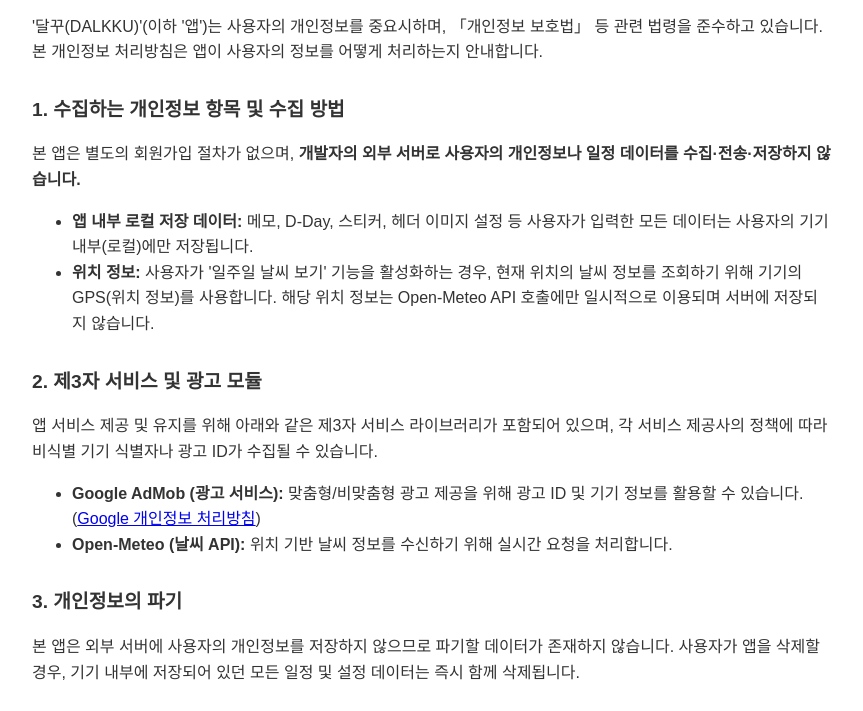
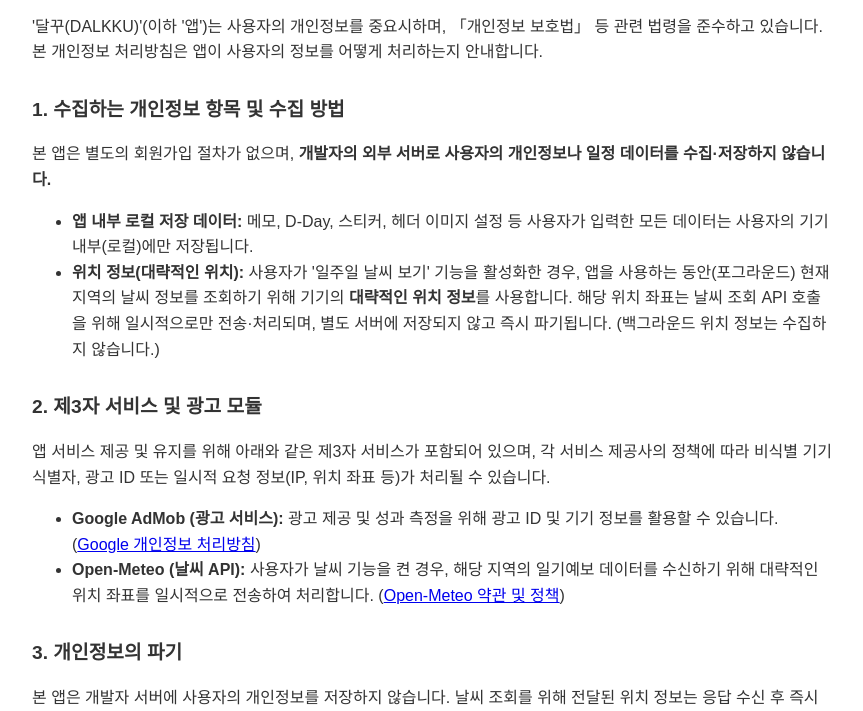
Before and after one commit to prosperity1212/choijiyun.co.kr, a plain HTML site: page dalkku/privacy.html in a window 1280 px wide. Shown: the part 89-800 px from the top of the page, without its empty margins (208-1071 px from the left). Drawn offline with Linux system fonts and the light colour scheme.

Commit message:
Update privacy.html

```diff
--- a/dalkku/privacy.html
+++ b/dalkku/privacy.html
@@ -2,7 +2,6 @@
 <html lang="ko">
   <head>
     <meta charset="UTF-8" />
-    <meta name="robots" content="noindex, nofollow">
     <meta name="viewport" content="width=device-width, initial-scale=1.0" />
     <title>달꾸(DALKKU) 개인정보 처리방침</title>
     <style>
@@ -40,8 +39,8 @@
     <p>
       본 앱은 별도의 회원가입 절차가 없으며,
       <strong
-        >개발자의 외부 서버로 사용자의 개인정보나 일정 데이터를
-        수집·전송·저장하지 않습니다.</strong
+        >개발자의 외부 서버로 사용자의 개인정보나 일정 데이터를 수집·저장하지
+        않습니다.</strong
       >
     </p>
     <ul>
@@ -51,39 +50,49 @@
         내부(로컬)에만 저장됩니다.
       </li>
       <li>
-        <strong>위치 정보:</strong> 사용자가 '일주일 날씨 보기' 기능을
-        활성화하는 경우, 현재 위치의 날씨 정보를 조회하기 위해 기기의 GPS(위치
-        정보)를 사용합니다. 해당 위치 정보는 Open-Meteo API 호출에만 일시적으로
-        이용되며 서버에 저장되지 않습니다.
+        <strong>위치 정보(대략적인 위치):</strong> 사용자가 '일주일 날씨 보기'
+        기능을 활성화한 경우, 앱을 사용하는 동안(포그라운드) 현재 지역의 날씨
+        정보를 조회하기 위해 기기의 <strong>대략적인 위치 정보</strong>를
+        사용합니다. 해당 위치 좌표는 날씨 조회 API 호출을 위해 일시적으로만
+        전송·처리되며, 별도 서버에 저장되지 않고 즉시 파기됩니다. (백그라운드
+        위치 정보는 수집하지 않습니다.)
       </li>
     </ul>
 
     <h2>2. 제3자 서비스 및 광고 모듈</h2>
     <p>
-      앱 서비스 제공 및 유지를 위해 아래와 같은 제3자 서비스 라이브러리가
-      포함되어 있으며, 각 서비스 제공사의 정책에 따라 비식별 기기 식별자나 광고
-      ID가 수집될 수 있습니다.
+      앱 서비스 제공 및 유지를 위해 아래와 같은 제3자 서비스가 포함되어 있으며,
+      각 서비스 제공사의 정책에 따라 비식별 기기 식별자, 광고 ID 또는 일시적
+      요청 정보(IP, 위치 좌표 등)가 처리될 수 있습니다.
     </p>
     <ul>
       <li>
-        <strong>Google AdMob (광고 서비스):</strong> 맞춤형/비맞춤형 광고 제공을
+        <strong>Google AdMob (광고 서비스):</strong> 광고 제공 및 성과 측정을
         위해 광고 ID 및 기기 정보를 활용할 수 있습니다. (<a
           href="https://policies.google.com/privacy"
           target="_blank"
+          rel="noopener noreferrer"
           >Google 개인정보 처리방침</a
         >)
       </li>
       <li>
-        <strong>Open-Meteo (날씨 API):</strong> 위치 기반 날씨 정보를 수신하기
-        위해 실시간 요청을 처리합니다.
+        <strong>Open-Meteo (날씨 API):</strong> 사용자가 날씨 기능을 켠 경우,
+        해당 지역의 일기예보 데이터를 수신하기 위해 대략적인 위치 좌표를
+        일시적으로 전송하여 처리합니다. (<a
+          href="https://open-meteo.com/en/terms"
+          target="_blank"
+          rel="noopener noreferrer"
+          >Open-Meteo 약관 및 정책</a
+        >)
       </li>
     </ul>
 
     <h2>3. 개인정보의 파기</h2>
     <p>
-      본 앱은 외부 서버에 사용자의 개인정보를 저장하지 않으므로 파기할 데이터가
-      존재하지 않습니다. 사용자가 앱을 삭제할 경우, 기기 내부에 저장되어 있던
-      모든 일정 및 설정 데이터는 즉시 함께 삭제됩니다.
+      본 앱은 개발자 서버에 사용자의 개인정보를 저장하지 않습니다. 날씨 조회를
+      위해 전달된 위치 정보는 응답 수신 후 즉시 파기되며, 사용자가 앱을 삭제할
+      경우 기기 내부에 저장되어 있던 모든 일정, 캐시 및 설정 데이터는 즉시 함께
+      삭제됩니다.
     </p>
 
     <h2>4. 개인정보 보호책임자 및 문의처</h2>
@@ -95,6 +104,9 @@
       <li><strong>이메일:</strong> wdchoijiyun@naver.com</li>
     </ul>
 
-    <p><br /><strong>시행일:</strong> 2026년 8월 31일</p>
+    <p>
+      <br /><strong>시행일:</strong> 2026년 8월 31일<br />
+      <strong>최종 수정일:</strong> 2026년 11월 19일
+    </p>
   </body>
 </html>
```
